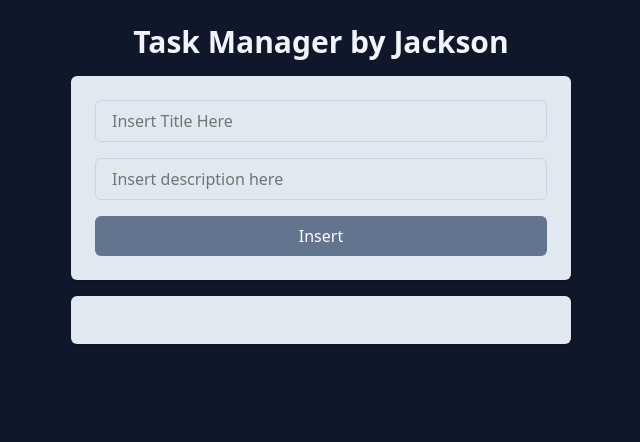
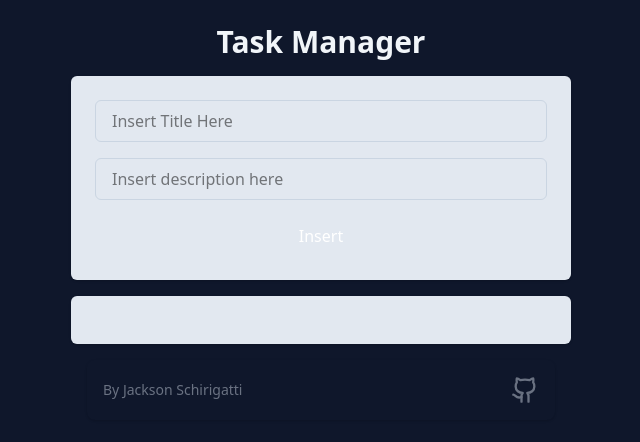
Before and after one commit to jacksonschirigatti/taskmanager, a React (Vite) app: page / in a window 1280 px wide. Shown: the top 442 px of the page, without its empty margins (319-959 px from the left). Built offline with nearby package versions, Linux system fonts and the light colour scheme.

Commit message:
Commit v1.4
Readme, Footer, Texts

```diff
--- a/src/App.jsx
+++ b/src/App.jsx
@@ -1,22 +1,20 @@
 import { useEffect, useState } from "react";
 import AddTask from "./components/AddTask";
 import Tasks from "./components/Tasks";
-
+import Footer from "./components/Footer";
 import { v4 } from "uuid";
 
 function App() {
   const [tasks, setTasks] = useState(() => {
-  const stored = localStorage.getItem("tasks");
-  return stored ? JSON.parse(stored) : [];
-});
+    const stored = localStorage.getItem("tasks");
+    return stored ? JSON.parse(stored) : [];
+  });
   // const [tasks, setTasks] = useState( () => {
   //   JSON.parse(localStorage.getItem("tasks") || [])
-
 
   useEffect(() => {
     localStorage.setItem("tasks", JSON.stringify(tasks));
   }, [tasks]);
-
 
   // =============== API ===============
   // useEffect(() => {
@@ -67,7 +65,7 @@ function App() {
     <div className="w-screen h-screen bg-slate-900 flex justify-center p-6">
       <div className="w-[500px] space-y-4">
         <h1 className="text-3xl font-bold text-center text-slate-100">
-          Task Manager by Jackson
+          Task Manager
         </h1>
         <AddTask onAddTaskSubmit={onAddTaskSubmit}></AddTask>
         <Tasks
@@ -75,6 +73,7 @@ function App() {
           onTaskClick={onTaskClick}
           onDeleteTaskClick={onDeleteTaskClick}
         ></Tasks>
+        <Footer />
       </div>
     </div>
   );
--- a/src/components/AddTask.jsx
+++ b/src/components/AddTask.jsx
@@ -28,7 +28,7 @@ function AddTask({ onAddTaskSubmit, }) {
           }
           onAddTaskSubmit(title, description);
         }}
-        className="cursor-pointer bg-slate-500 text-white px-4 py-2 rounded-md font-medium"
+        className="cursor-pointer dark:bg-gray-800 text-white px-4 py-2 rounded-md font-medium"
       >
         Insert
       </button>
--- /dev/null
+++ b/src/components/Footer.jsx
@@ -0,0 +1,23 @@
+import { Github } from "lucide-react";
+
+function Footer() {
+  return (
+    <footer className="flex flex-col min-h-screenbg-white rounded-lg shadow-sm m-4 dark:bg-gray-800">
+      <div className="w-full mx-auto max-w-screen-xl p-4 flex items-center justify-between">
+        <span className="text-sm text-gray-500 dark:text-gray-400">
+          By Jackson Schirigatti
+        </span>
+        <a
+          href="https://github.com/jacksonschirigatti/taskmanager"
+          target="_blank"
+          rel="noopener noreferrer"
+          className="text-gray-500 hover:text-gray-900 dark:hover:text-white"
+        >
+          <Github className="w-7 h-7" />
+        </a>
+      </div>
+    </footer>
+  );
+}
+
+export default Footer;
--- a/src/components/Tasks.jsx
+++ b/src/components/Tasks.jsx
@@ -15,7 +15,7 @@ function Tasks({ tasks, onTaskClick, onDeleteTaskClick }) {
         <li key={task.id} className="flex gap-2">
           <button
             onClick={() => onTaskClick(task.id)}
-            className={`cursor-pointer text-left bg-slate-400 w-full text-white p-2 rounded-md ${
+            className={`cursor-pointer text-left dark:bg-gray-800 w-full text-white p-2 rounded-md ${
               task.isCompleted && "line-through"
             }`}
           >
@@ -26,14 +26,14 @@ function Tasks({ tasks, onTaskClick, onDeleteTaskClick }) {
 
           <button
             onClick={() => onSeeDetailsClick(task)}
-            className="cursor-pointer bg-slate-400 p-2 rounded-md text-white"
+            className="cursor-pointer dark:bg-gray-800 p-2 rounded-md text-white"
           >
             <ChevronRightIcon />
           </button>
 
           <button
             onClick={() => onDeleteTaskClick(task.id)}
-            className="cursor-pointer bg-slate-400 p-2 rounded-md text-white"
+            className="cursor-pointer dark:bg-gray-800 p-2 rounded-md text-white"
           >
             <TrashIcon />
           </button>
```
Also changed, not shown: 1 other file (tests, documents, lock files or other folders).
